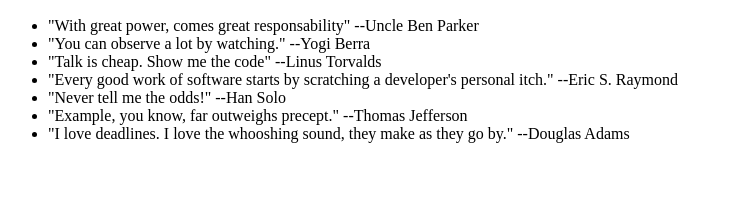
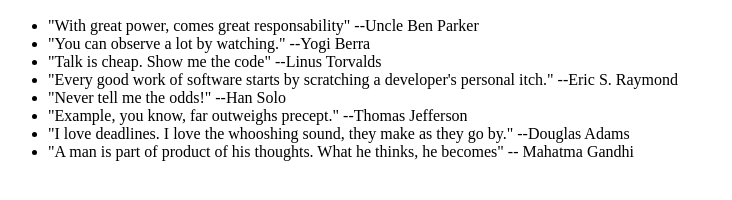
Before and after one commit to eorengo/0main_openSAP_repo, a plain HTML site: page index.html in a window 1280 px wide. Shown: the part 110-310 px from the top of the page, without its empty margins (0-732 px from the left). Drawn offline with Linux system fonts and the light colour scheme.

Commit message:
Gandhi quote

```diff
--- a/index.html
+++ b/index.html
@@ -16,6 +16,7 @@
 			<li>"Never tell me the odds!" --Han Solo</li>
 			<li>"Example, you know, far outweighs precept." --Thomas Jefferson</li>
 			<li>"I love deadlines. I love the whooshing sound, they make as they go by." --Douglas Adams</li>
+			<li>"A man is part of product of his thoughts. What he thinks, he becomes" -- Mahatma Gandhi</li>
 		</ul>
 	</body>
 </html>
```
